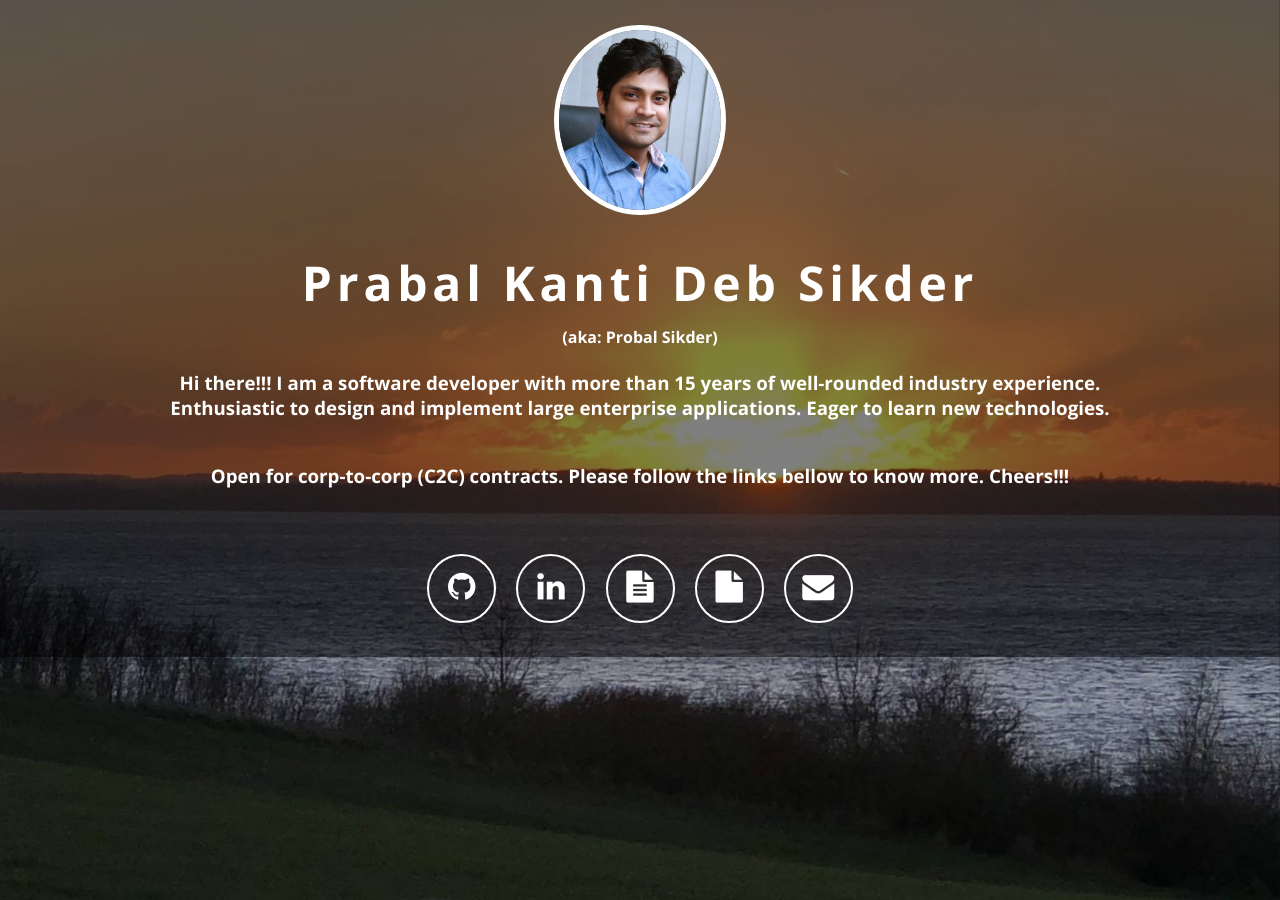
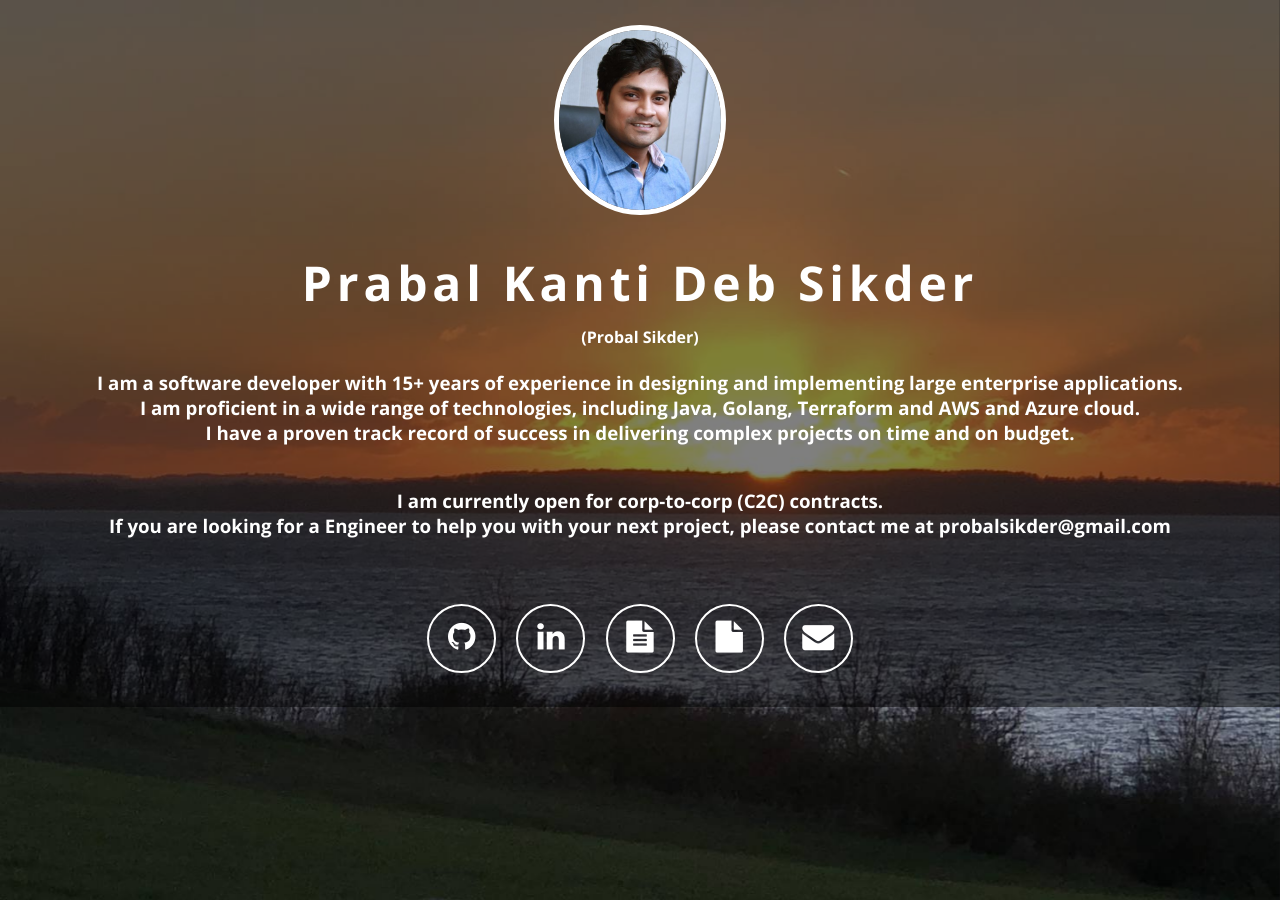
Before and after one commit to probal/probal.github.io, a Jekyll site: the page built from index.html, in a window 1280 px wide. Built offline with Jekyll 4.4.1, drawn with Linux system fonts in a browser that asks for light colours; nearby versions of some CDN libraries.

Commit message:
intro changed

```diff
--- a/_config.yml
+++ b/_config.yml
@@ -1,13 +1,15 @@
 # Site settings
-title: Probal Sikder
+title: Prabal Sikder
 name: Prabal Kanti Deb Sikder
-nickname: "(aka: Probal Sikder)"
+nickname: "(Probal Sikder)"
 description: "<p>
-Hi there!!! I am a software developer with more than 15 years of well-rounded industry experience.
-<br />Enthusiastic to design and implement large enterprise applications. Eager to learn new technologies.
+I am a software developer with 15+ years of experience in designing and implementing large enterprise applications.
+<br />I am proficient in a wide range of technologies, including Java, Golang, Terraform and AWS and Azure cloud.
+<br />I have a proven track record of success in delivering complex projects on time and on budget.
 </p>
 <p>
-<br />Open for corp-to-corp (C2C) contracts. Please follow the links bellow to know more. Cheers!!!
+<br />I am currently open for corp-to-corp (C2C) contracts.
+<br />If you are looking for a Engineer to help you with your next project, please contact me at probalsikder@gmail.com
 </p>"
 url: ""
 
```
